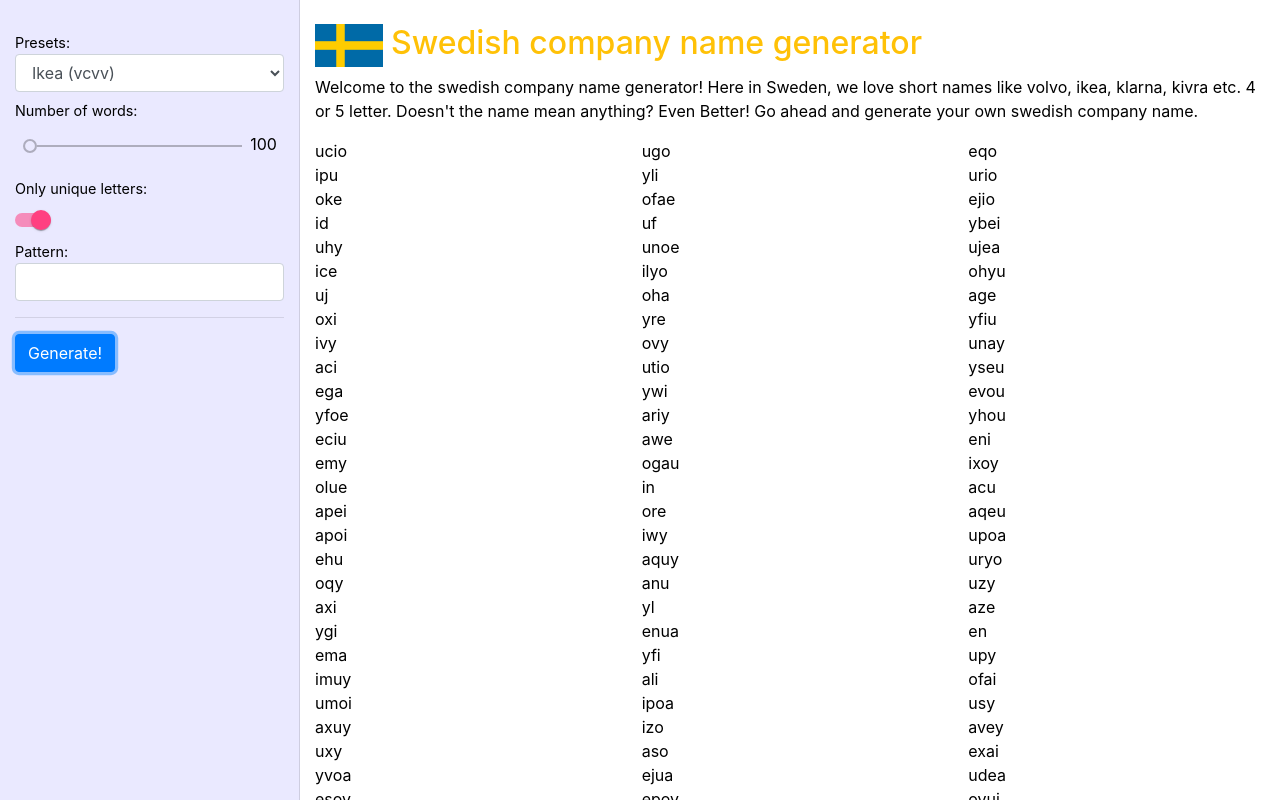
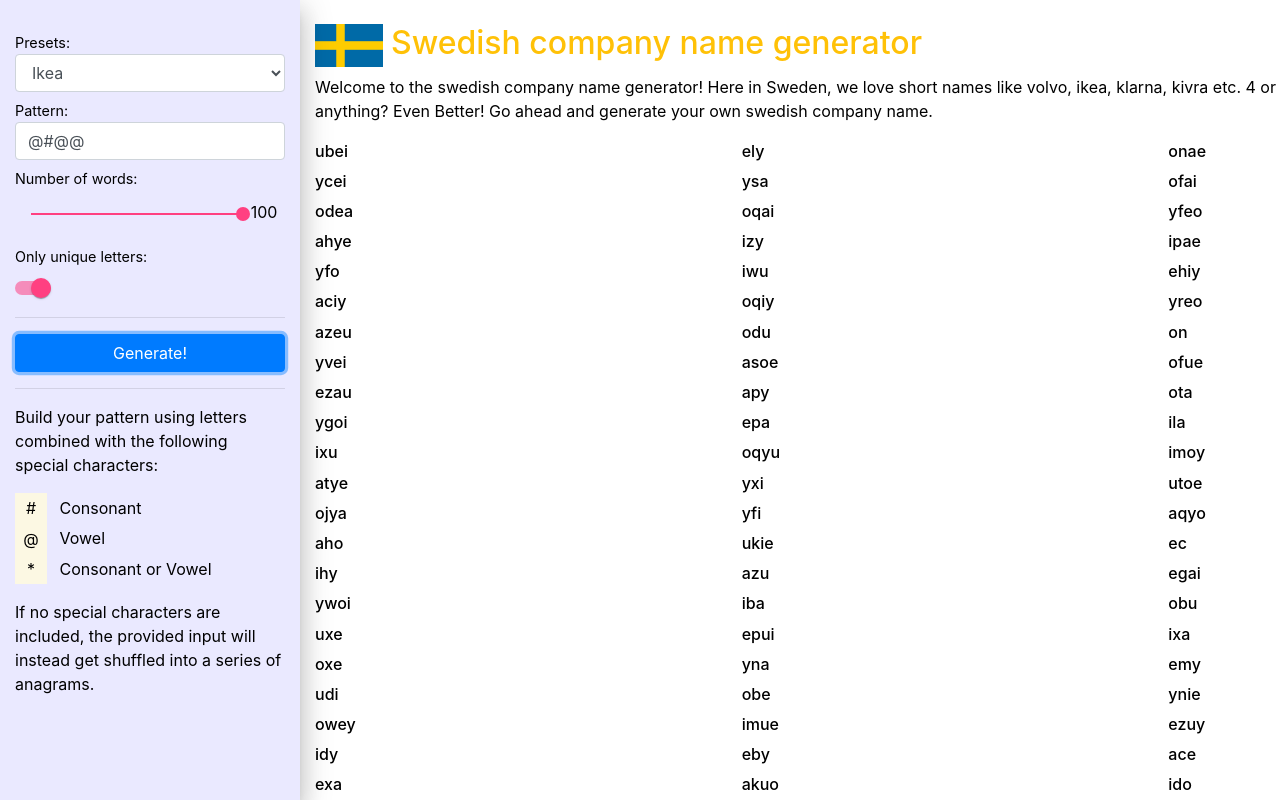
Before and after one commit to ledzappa/scng, an Angular app: page / in a window 1280 px wide. Both pictures are taken after a click on the button "Generate!". Shown: the top 800 px of the page. Built offline with nearby package versions, Linux system fonts and the light colour scheme.

Commit message:
ability to shuffle words, layout fixes, new pattern syntax

```diff
--- a/package.json
+++ b/package.json
@@ -4,10 +4,11 @@
   "scripts": {
     "ng": "ng",
     "start": "ng serve",
-    "build": "ng build",
+    "build": "ng build --prod",
     "test": "ng test",
     "lint": "ng lint",
-    "e2e": "ng e2e"
+    "e2e": "ng e2e",
+    "deploy": "gh-pages -d dist/scng"
   },
   "private": true,
   "dependencies": {
@@ -38,6 +39,7 @@
     "@types/jasminewd2": "~2.0.3",
     "@types/node": "~8.9.4",
     "codelyzer": "^5.0.1",
+    "gh-pages": "^2.1.1",
     "jasmine-core": "~2.99.1",
     "jasmine-spec-reporter": "~4.2.1",
     "karma": "^4.1.0",
--- a/src/app/app.component.css
+++ b/src/app/app.component.css
@@ -12,3 +12,24 @@
   background-color: #e41111;
   color: white;
 }
+
+ul {
+  padding-inline-start: 0px;
+}
+
+ul li {
+  list-style: none;
+}
+
+ul mark {
+  padding: 0.2em;
+  width: 2rem;
+  text-align: center;
+  display: inline-block;
+  background-color: #fcf8e3;
+  margin-right: 0.5rem;
+}
+
+.pointer {
+  cursor: pointer;
+}
--- a/src/app/app.component.html
+++ b/src/app/app.component.html
@@ -1,35 +1,36 @@
 <mat-sidenav-container [hasBackdrop]="false">
   <mat-sidenav
+    #sidenav
     class="pt-4"
-    #sidenav
-    [opened]="true"
-    [mode]="'side'"
+    [opened]="(width$ | async) > 576"
+    [mode]="(width$ | async) > 576 ? 'push' : 'over'"
     [fixedInViewport]="true"
   >
     <div class="container-fluid">
       <div class="row">
         <div class="col-sm-12">
+          <div
+            *ngIf="(width$ | async) > 576 === false"
+            (click)="sidenav.close()"
+          >
+            Close
+          </div>
           <label>Presets:</label>
-          <select
-            class="form-control"
-            [(ngModel)]="pIndex"
-            [disabled]="customPattern.length > 0"
-          >
-            <option value="0">Ikea (vcvv)</option>
-            <option value="1">Saab (cvvc)</option>
-            <option value="2">Assa (vccv)</option>
-            <option value="3">Kivra (cvccv)</option>
-            <option value="4">Klarna (ccvccv)</option>
-            <option value="5">RANDOM!</option>
+          <select class="form-control" (change)="pattern = $event.target.value">
+            <ng-container *ngFor="let preset of presets">
+              <option value="{{ preset.value }}">{{ preset.name }}</option>
+            </ng-container>
           </select>
+          <label>Pattern:</label>
+          <input type="text" class="form-control" [(ngModel)]="pattern" />
           <label>Number of words:</label>
           <div class="text-center">
             <mat-slider
               [(ngModel)]="numOfWords"
-              [max]="1000"
-              [min]="100"
-              [step]="100"
-              [value]="100"
+              [max]="100"
+              [min]="10"
+              [step]="10"
+              [value]="10"
             ></mat-slider
             >{{ numOfWords }}
           </div>
@@ -37,21 +38,45 @@
           <div>
             <mat-slide-toggle [(ngModel)]="noRepeat"></mat-slide-toggle>
           </div>
-          <label>Pattern:</label>
-          <input type="text" class="form-control" [(ngModel)]="customPattern" />
           <hr />
           <button
-            class="btn btn-primary"
+            *ngIf="
+              pattern.length === 0 ||
+              pattern.indexOf('*') > -1 ||
+              pattern.indexOf('#') > -1 ||
+              pattern.indexOf('@') > -1
+            "
+            class="btn btn-primary w-100"
             (click)="randomize()"
-            [disabled]="
-              customPattern.length > 0 &&
-              customPattern.indexOf('*') === -1 &&
-              customPattern.indexOf('C') === -1 &&
-              customPattern.indexOf('V') === -1
-            "
+            [disabled]="pattern.length === 0"
           >
             Generate!
           </button>
+          <button
+            *ngIf="
+              pattern.indexOf('*') === -1 &&
+              pattern.indexOf('#') === -1 &&
+              pattern.indexOf('@') === -1
+            "
+            class="btn btn-primary w-100"
+            (click)="shuffle()"
+          >
+            Shuffle!
+          </button>
+          <hr />
+          <p>
+            Build your pattern using letters combined with the following special
+            characters:
+          </p>
+          <ul>
+            <li><mark>#</mark> Consonant</li>
+            <li><mark>@</mark> Vowel</li>
+            <li><mark>*</mark> Consonant or Vowel</li>
+          </ul>
+          <p>
+            If no special characters are included, the provided input will
+            instead get shuffled into a series of anagrams.
+          </p>
         </div>
       </div>
     </div>
@@ -70,6 +95,17 @@
             Doesn't the name mean anything? Even Better! Go ahead and generate
             your own swedish company name.
           </p>
+          <ng-container *ngIf="savedWords.length > 0">
+            <hr />
+            <h6
+              class="d-inline-block mr-2 pointer"
+              *ngFor="let word of savedWords; let i = index"
+              (click)="removeWord(i)"
+            >
+              {{ word }}
+            </h6>
+            <hr />
+          </ng-container>
           <div
             *ngIf="error != ''"
             class="alert alert-danger-custom animated flash"
@@ -80,8 +116,12 @@
         </div>
 
         <ng-container *ngIf="words.length > 0">
-          <div class="col-sm-4" *ngFor="let word of words">
-            {{ word }}
+          <div
+            class="col-sm-4"
+            *ngFor="let word of words"
+            (click)="saveWord(word); shuffleString(word)"
+          >
+            <h6 class="d-inline-block pointer">{{ word }}</h6>
           </div>
         </ng-container>
       </div>
--- a/src/app/app.component.ts
+++ b/src/app/app.component.ts
@@ -1,4 +1,7 @@
 import { Component, OnInit } from '@angular/core';
+import { Observable, fromEvent } from 'rxjs';
+import { debounceTime, map, startWith } from 'rxjs/operators';
+import { stripGeneratedFileSuffix } from '@angular/compiler/src/aot/util';
 
 @Component({
   selector: 'app-root',
@@ -8,22 +11,39 @@
 export class AppComponent implements OnInit {
   title = 'The Swedish company name generator';
   words: string[] = [];
-
-  // 0 = consonant, 1 = vowel
-  patterns: string[] = [
-    'VCVV', // ikea
-    'CVVC', // saab
-    'VCCV', // assa
-    'CVCCV', // kivra
-    'CCVCCV' // klarna
-  ];
+  windowWidth = null;
+  width$: Observable<any>;
 
   error = '';
   pIndex = 0;
   noRepeat = true;
   numOfWords = 100;
-  customPattern = '';
+  pattern = '@#@@';
   wordsGenerated = 0;
+  savedWords: string[] = [];
+
+  presets = [
+    {
+      name: 'Ikea',
+      value: '@#@@'
+    },
+    {
+      name: 'Saab',
+      value: '#@@#'
+    },
+    {
+      name: 'Assa',
+      value: '@##@'
+    },
+    {
+      name: 'Kivra',
+      value: '#@##@'
+    },
+    {
+      name: 'Klarna',
+      value: '##@##@'
+    }
+  ];
 
   consonants: string[] = [
     'b',
@@ -49,7 +69,23 @@
   ];
   vowels: string[] = ['a', 'e', 'i', 'o', 'u', 'y'];
 
-  ngOnInit() {}
+  ngOnInit() {
+    this.width$ = fromEvent(window, 'resize').pipe(
+      debounceTime(100),
+      map((event: any) => event.target.innerWidth),
+      startWith(window.innerWidth)
+    );
+  }
+
+  saveWord(word: string) {
+    if (this.savedWords.indexOf(word) === -1) {
+      this.savedWords.push(word);
+    }
+  }
+
+  removeWord(index: number) {
+    this.savedWords.splice(index, 1);
+  }
 
   randomize() {
     this.error = '';
@@ -57,13 +93,6 @@
     this.wordsGenerated = 0;
     let failedAttempts = 0;
     let word = '';
-    let pattern = '';
-
-    if (this.customPattern.length > 0) {
-      pattern = this.customPattern;
-    } else {
-      pattern = this.patterns[this.pIndex];
-    }
 
     let i = 0;
     while (i < this.numOfWords && failedAttempts < 1000) {
@@ -74,24 +103,24 @@
       word = '';
 
       let j = 0;
-      while (j < pattern.length) {
+      while (j < this.pattern.length) {
         let letter = '';
 
-        if (pattern.charAt(j) == 'C') {
+        if (this.pattern.charAt(j) === '#') {
           // random consonant
           letter = this.consonants[
             Math.floor(Math.random() * this.consonants.length)
           ];
-        } else if (pattern.charAt(j) == 'V') {
+        } else if (this.pattern.charAt(j) === '@') {
           // random vowel
           letter = this.vowels[Math.floor(Math.random() * this.vowels.length)];
-        } else if (pattern.charAt(j) === '*') {
+        } else if (this.pattern.charAt(j) === '*') {
           // random letter
           const a = [...this.vowels, ...this.consonants];
           letter = a[Math.floor(Math.random() * a.length)];
         } else {
           // keep letter
-          letter = pattern.charAt(j);
+          letter = this.pattern.charAt(j);
         }
 
         if (this.noRepeat) {
@@ -119,4 +148,34 @@
         'Whops! Ran out of words (' + this.words.length + ' words generated)';
     }
   }
+
+  shuffle() {
+    const shuffledWords = [];
+    let i = 0;
+    while (i < 50) {
+      const shuffledWord = this.shuffleString(this.pattern);
+      if (shuffledWords.indexOf(shuffledWord) === -1) {
+        shuffledWords.push(shuffledWord);
+      }
+      i++;
+    }
+    this.words = shuffledWords;
+  }
+
+  shuffleString(string: string) {
+    let shuffledString = '';
+    let randomChar = '';
+    // set initialLength since we will mutate string and its length will change
+    const initLength = string.length;
+
+    for (let i = 0; i < initLength; i++) {
+      // get random char from string
+      randomChar = string.charAt(Math.floor(Math.random() * string.length));
+      // append random char to string
+      shuffledString += randomChar;
+      // remove random char before next iteration
+      string = string.replace(randomChar, '');
+    }
+    return shuffledString;
+  }
 }
```
Also changed, not shown: 1 other file (tests, documents, lock files or other folders).
